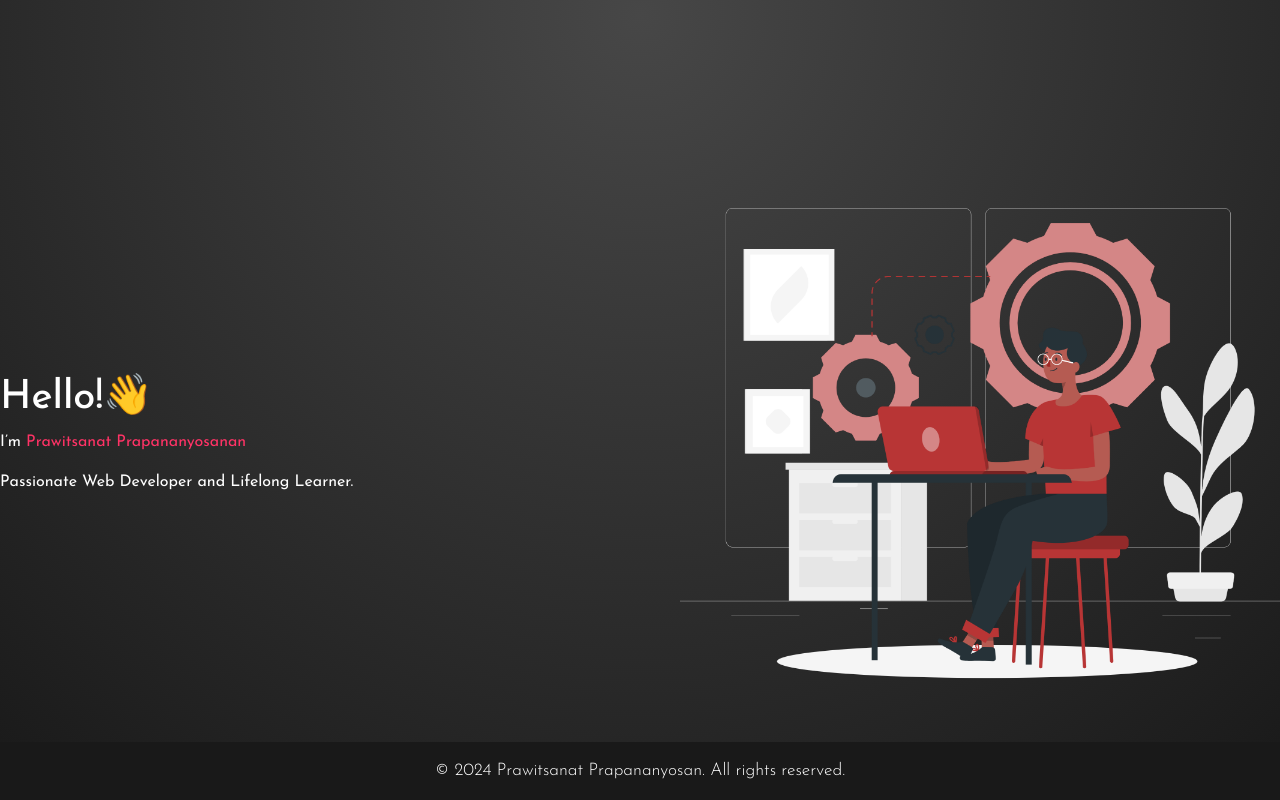
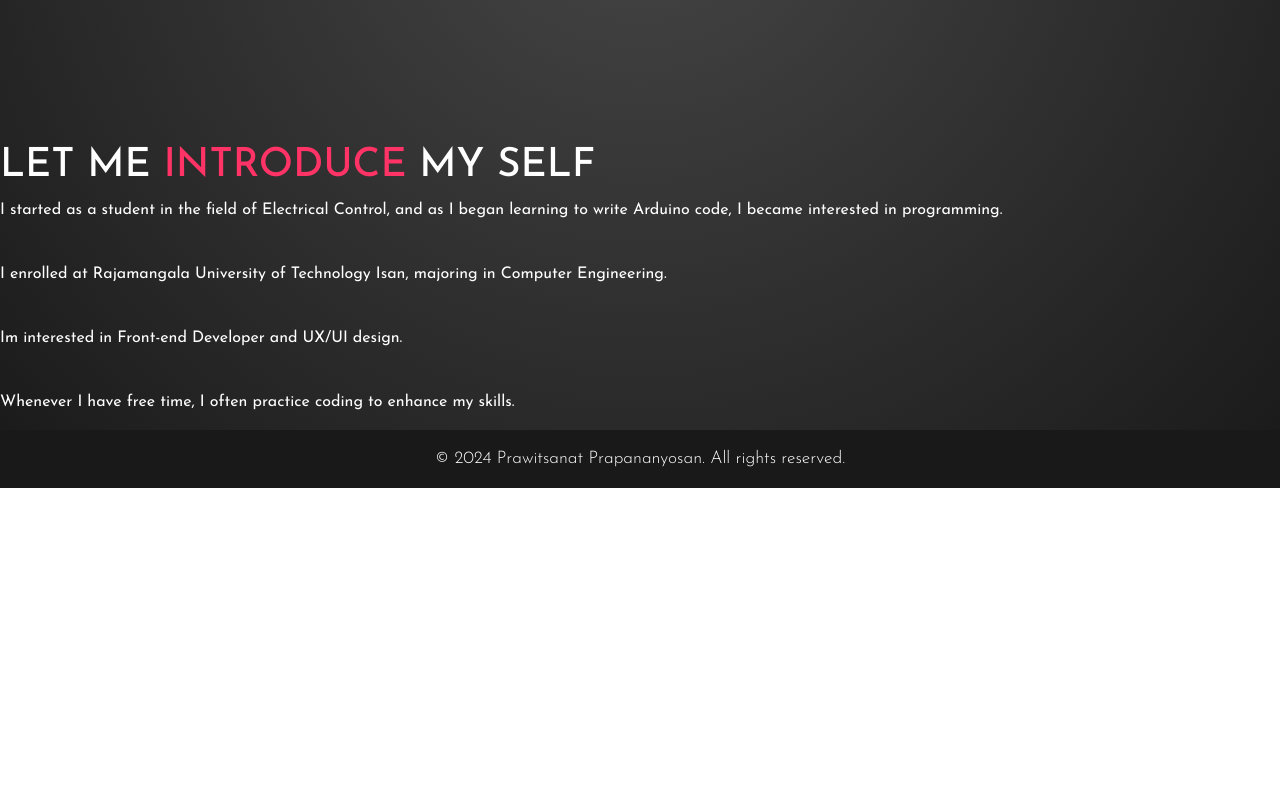
Before and after one commit to boomieindahouse/prawit-portfolio, a React (Vite) app: page / in a window 1280 px wide. Shown: the part 769-1569 px from the top of the page. After the commit the page ends 1257 px from the top, so only its background shows below. Built offline with nearby package versions, Linux system fonts and the light colour scheme.

Commit message:
Add Introduce

```diff
--- a/src/App.jsx
+++ b/src/App.jsx
@@ -1,4 +1,4 @@
-import { useEffect, useState } from 'react';
+import { useState, useEffect } from 'react';
 import { BrowserRouter as Router, Routes, Route } from 'react-router-dom';
 import Navbar from './components/Navbar/Navbar';
 import Greeting from './components/Homepage/Greeting';
@@ -10,11 +10,11 @@ import 'bootstrap/dist/css/bootstrap.min.css';
 import './index.css';
 
 function App() {
-  const [loading, setLoading] = useState(true); // สร้าง state สำหรับการโหลด
+  const [loading, setLoading] = useState(true);
 
   useEffect(() => {
     const timer = setTimeout(() => {
-      setLoading(false); // ซ่อนหน้าโหลดหลังจาก 3 วินาที
+      setLoading(false);
     }, 3000);
 
     return () => clearTimeout(timer);
@@ -23,7 +23,7 @@ function App() {
   return (
     <Router>
       <div className="App">
-        {loading ? ( // แสดง Loader ถ้า loading เป็น true
+        {loading ? (
           <Loader />
         ) : (
           <>
--- a/src/components/Homepage/Greeting.jsx
+++ b/src/components/Homepage/Greeting.jsx
@@ -5,7 +5,7 @@ import Intro from '../Homepage/Intro';
 function Greeting() {
   return (
     <>
-      <section className="greeting d-flex align-items-center justify-content-between min-vh-60 p-5">
+      <section className="greeting d-flex align-items-center justify-content-between min-vh-100 p-5">
         <div className="greeting-content">
           <h1>Hi There!<span className='greet-icon'>👋</span></h1>
           <p>I’m <span className='greet-name'>Prawitsanat Prapananyosanan</span></p>
--- a/src/components/Homepage/Intro.css
+++ b/src/components/Homepage/Intro.css
@@ -1,15 +1,28 @@
-.greeting-image img {
-    max-width: 600px;
-    height: auto;
+.intro {
+    background: linear-gradient(135deg, rgba(50, 50, 50, 0.8), rgba(0, 0, 0, 0.8)),
+    radial-gradient(circle, rgb(71, 71, 71), rgba(25, 25, 25, 1));
+    color: #fff;
+    padding: 60px 20px;
+    text-align: center;
   }
 
   .intro-content {
-      h1 {
-          font-size: 70pt;
-          font-weight: bold;
-          font-family: "Josefin Sans", sans-serif;
-      }
-      p {
-          font-size: 20pt;
-      }
+    max-width: 800px; /* จำกัดความกว้างของเนื้อหา */
+    margin: 0 auto; /* จัดให้อยู่ตรงกลาง */
   }
+
+  .intro h1 {
+    font-size: 2.5rem; /* ขนาดตัวอักษรที่ใหญ่ขึ้น */
+    margin-bottom: 20px; /* ระยะห่างระหว่างหัวข้อและเนื้อหา */
+    letter-spacing: 1px; /* เพิ่มระยะห่างระหว่างตัวอักษร */
+  }
+
+  .intro p {
+    font-size: 1.4rem; /* ขนาดตัวอักษรของเนื้อหา */
+    line-height: 1.6; /* เพิ่มระยะห่างระหว่างบรรทัดเพื่อให้อ่านง่าย */
+    margin: 10px 0; /* ระยะห่างระหว่างย่อหน้า */
+  }
+
+  .highlight-intro {
+    color: rgb(158, 76, 236);
+  }
--- a/src/components/Homepage/Intro.jsx
+++ b/src/components/Homepage/Intro.jsx
@@ -1,16 +1,17 @@
-import avt_img from '../../assets/img/avt-working.png';
-import '../Homepage/Greeting.css'
+import '../Homepage/Greeting.css';
 
 function Intro() {
   return (
-    <section className="greeting d-flex align-items-center justify-content-between min-vh-60">
+    <section className="intro d-flex align-items-center justify-content-between min-vh-60">
       <div className="intro-content">
-        <h1>Hello!<span className='greet-icon'>👋</span></h1>
-        <p>I’m <span className='greet-name'>Prawitsanat Prapananyosanan</span></p>
-        <p>Passionate Web Developer and Lifelong Learner.</p>
-      </div>
-      <div className="greeting-image">
-        <img src={avt_img} alt="Greeting illustration" />
+        <h1>LET ME <span className='greet-name'>INTRODUCE</span> MY SELF</h1>
+        <p>I started as a student in the field of Electrical Control, and as I began learning to write Arduino code, I became interested in programming.</p>
+        <br />
+        <p>I enrolled at Rajamangala University of Technology Isan, majoring in Computer Engineering.</p>
+        <br />
+        <p>Im interested in Front-end Developer and UX/UI design.</p>
+        <br />
+        <p>Whenever I have free time, I often practice coding to enhance my skills.</p>
       </div>
     </section>
   );
```
